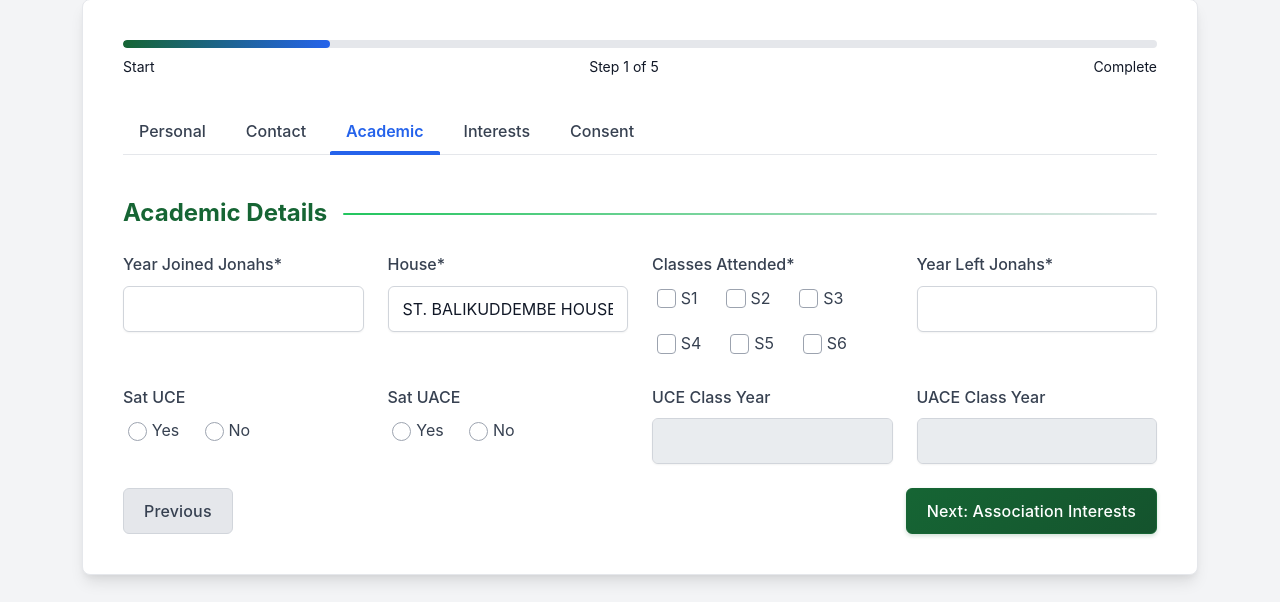
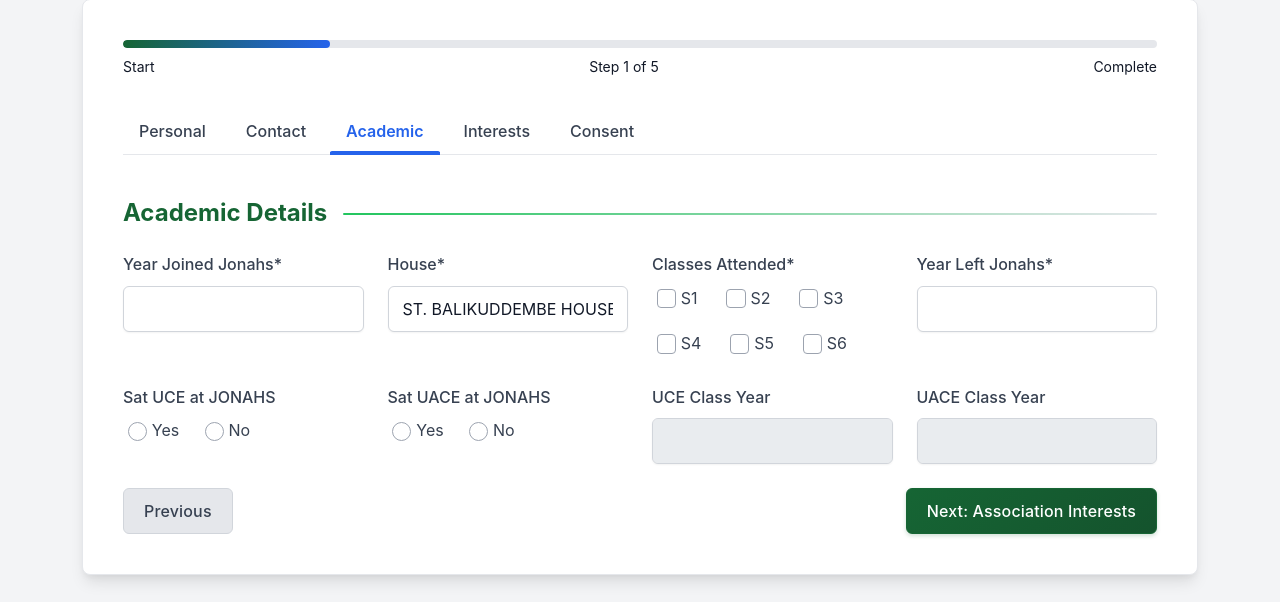
Before and after one commit to atwanzireT/nazarene_backend, a Django app: page /account-application/create/ in a window 1280 px wide, after a click on "Academic". Shown: the part 292-894 px from the top of the page. Run offline with Django 5.2, Linux system fonts and the light colour scheme; some libraries are stand-ins or nearby versions.

Commit message:
fixed application form

```diff
--- a/app/templates/application_form.html
+++ b/app/templates/application_form.html
@@ -264,7 +264,7 @@
 
                         <div class="row mb-3">
                             <div class="col-md-3">
-                                <label class="form-label d-block mb-2">Sat UCE</label>
+                                <label class="form-label d-block mb-2">Sat UCE at JONAHS</label>
                                 <div class="form-check form-check-inline">
                                     <input class="form-check-input" type="radio" name="sat_uce" id="id_sat_uce_yes" value="yes">
                                     <label class="form-check-label" for="id_sat_uce_yes">Yes</label>
@@ -275,7 +275,7 @@
                                 </div>
                             </div>
                             <div class="col-md-3">
-                                <label class="form-label d-block mb-2">Sat UACE</label>
+                                <label class="form-label d-block mb-2">Sat UACE at JONAHS</label>
                                 <div class="form-check form-check-inline">
                                     <input class="form-check-input" type="radio" name="sat_uace" id="id_sat_uace_yes" value="yes">
                                     <label class="form-check-label" for="id_sat_uace_yes">Yes</label>
```
